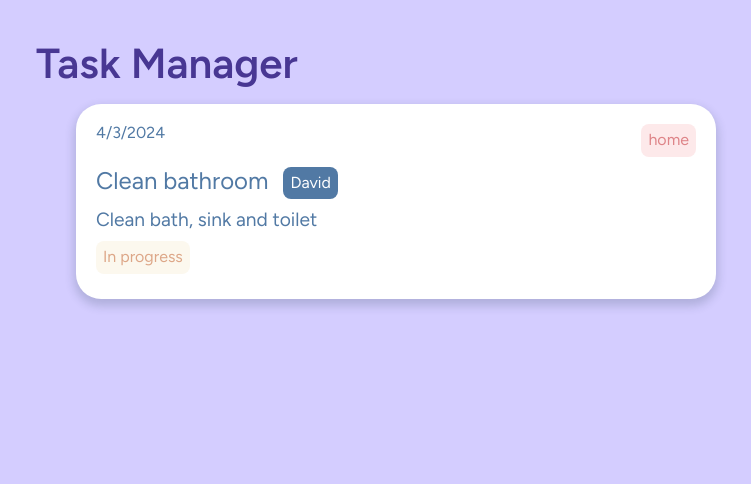
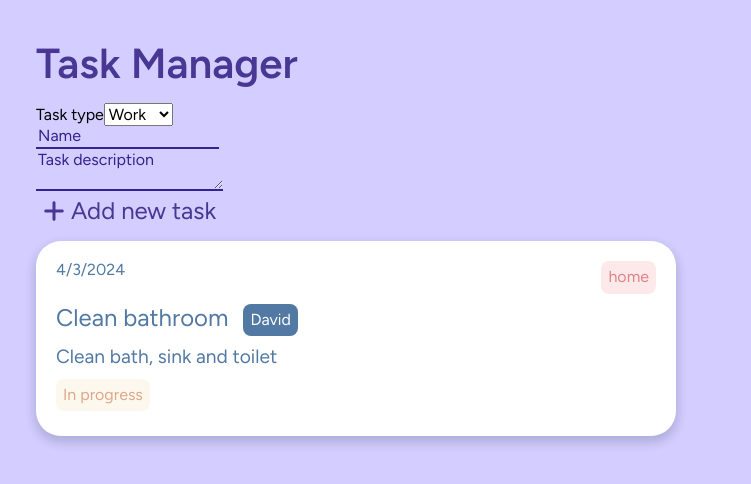
Before and after one commit to varflam/react_base, a React (Create React App) app in the folder test_1/: page / in a window 1280 px wide. Shown: the top 484 px of the page, without its empty margins (54-805 px from the left). Built offline with nearby package versions, Linux system fonts and the light colour scheme.

Commit message:
feat: add form

```diff
--- a/test_1/public/index.html
+++ b/test_1/public/index.html
@@ -27,7 +27,7 @@
       work correctly both with client-side routing and a non-root public URL.
       Learn how to configure a non-root public URL by running `npm run build`.
     -->
-    <title>React App</title>
+    <title>Task Manager</title>
   </head>
   <body>
     <noscript>You need to enable JavaScript to run this app.</noscript>
--- a/test_1/src/components/task-list/TaskList.tsx
+++ b/test_1/src/components/task-list/TaskList.tsx
@@ -1,16 +1,97 @@
 import { useAppSelector } from "../../store";
 import TaskComponent from "../task/Task";
+import plus from '../../assets/plus.svg'
+import './taskList.css';
+import { useState } from "react";
+import { Task } from "../../types";
+
+type NewTask = Partial<Task> & {
+    date?: string;
+    deadline?: string;
+}
 
 const TaskList = () => {
     const { tasks } = useAppSelector((state) => state.tasks);
+    const [newTask, setNewTask] = useState<NewTask>({});
+
+    const onInputChange = (key: keyof Task, value: string) => {
+        setNewTask({
+            ...newTask,
+            [key]: value,
+        })
+    }
+
     return (
-        <ul>
+        <div className='task-list'>
+            <form action="#" className="task-list__new">
+                <div className="task__info">
+                    <label htmlFor="type">Task type</label>
+                    <select
+                        name="type"
+                        value={newTask.type}
+                        onChange={(e) => onInputChange('type', e.target.value)}
+                        required
+                    >
+                        <option value="work">Work</option>
+                        <option value="family">Family</option>
+                        <option value="study">Study</option>
+                        <option value="home">Home</option>
+                    </select>
+                </div>
+                <div className="task__main">
+                    <input
+                        type="text"
+                        placeholder="Name"
+                        className="task-list__input"
+                        required
+                    />
+                    {newTask.type === 'home' ?
+                        (
+                            <input
+                                type="text"
+                                placeholder="Assignee"
+                                className="task-list__input"
+                            />
+                        ) : null
+                    }
+                </div>
+                <div className="task__content">
+                    <textarea
+                        name="task_descr"
+                        id="task_descr"
+                        placeholder="Task description"
+                        className="task-list__input"
+                        required
+                    >
+                    </textarea>
+                    {newTask.type === 'study' ? (
+                        <input
+                            type="text"
+                            placeholder="Location"
+                            className="task-list__input"
+                        />
+                    ) : null}
+                    {newTask.type === 'study' || newTask.type === 'work' ? (
+                        <input
+                            type="text"
+                            placeholder="Deadline"
+                            className="task-list__input"
+                        />
+                    ) : null}
+                </div>
+                <button className="task-list__btn" type="submit">
+                    <img src={plus} alt="plus" className="task-list__icon" />
+                    <span>Add new task</span>
+                </button>
+            </form>
+            <ul className="task-list__ul">
                 {
                     tasks.map(task => {
                         return <TaskComponent key={task.id} task={task}/>
                     })
                 }
             </ul>
+        </div>
     )
 }
 
--- /dev/null
+++ b/test_1/src/components/task-list/taskList.css
@@ -0,0 +1,38 @@
+.task-list {
+    margin-top: 15px;
+
+    .task-list__btn {
+        display: flex;
+        gap: 5px;
+        align-items: center;
+        background: none;
+        border: none;
+        font-size: 1.5em;
+        color: #483793;
+        cursor: pointer;
+
+        &:hover {
+            color: #35218f;
+        }
+    }
+
+    .task-list__icon {
+        width: 1em;
+        height: 1em;
+    }
+
+    .task-list__ul {
+        padding-left: 0;
+    }
+
+    .task-list__input {
+        background: none;
+        border: none;
+        border-bottom: 2px solid #35218f;
+        outline: none;
+
+        &::placeholder {
+            color: #35218f;
+        }
+    }
+}
```
Also changed, not shown: test_1/src/assets/plus.svg (added). Lines whose indentation alone changed are shown as unchanged.
